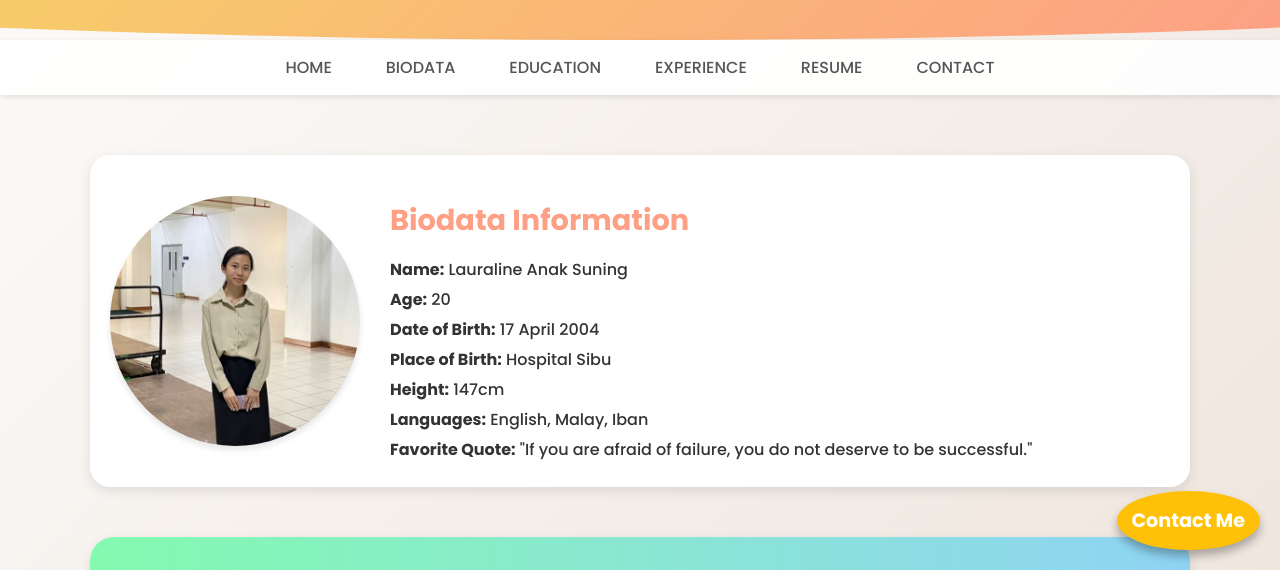
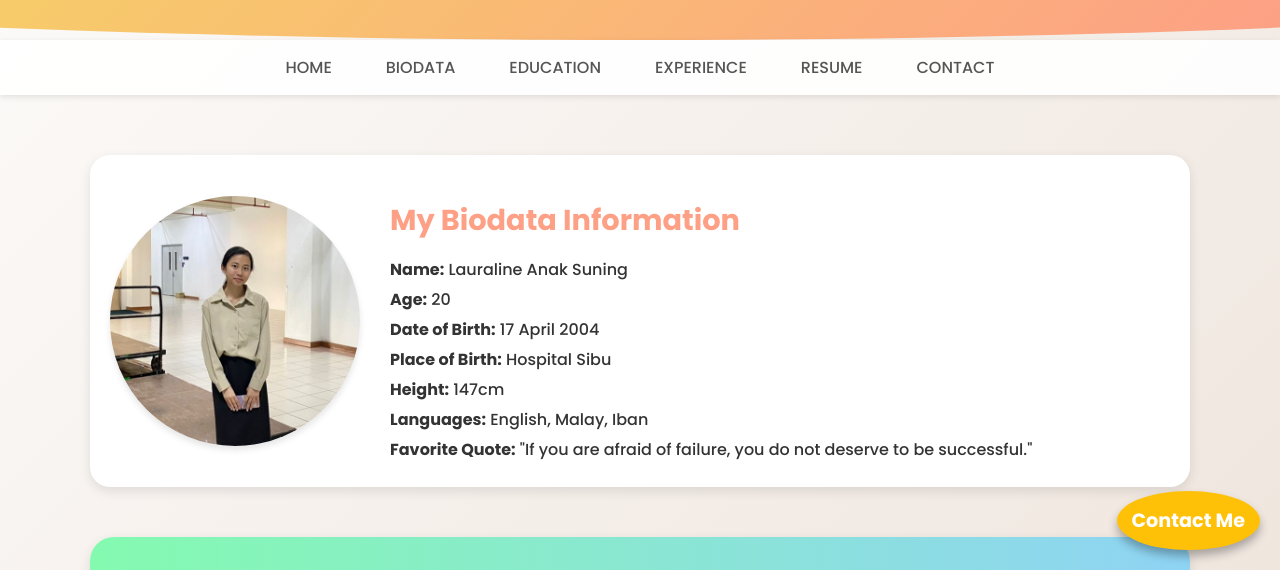
Before and after one commit to didek140/website, a plain HTML site: page biodata.html in a window 1280 px wide. Shown: the part 230-800 px from the top of the page. Drawn offline with Linux system fonts and the light colour scheme.

Commit message:
Add files via upload

```diff
--- a/biodata.html
+++ b/biodata.html
@@ -219,7 +219,7 @@
         <section class="personal-info">
             <img src="me.jpeg" alt="Profile Picture">
             <div>
-                <h2>Biodata Information</h2>
+                <h2>My Biodata Information</h2>
                 <p><strong>Name:</strong> Lauraline Anak Suning</p>
                 <p><strong>Age:</strong> 20</p>
                 <p><strong>Date of Birth:</strong> 17 April 2004</p>
```
